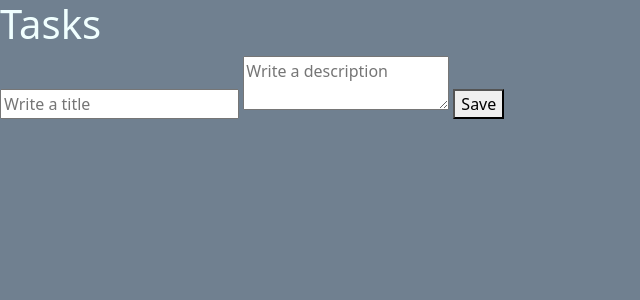
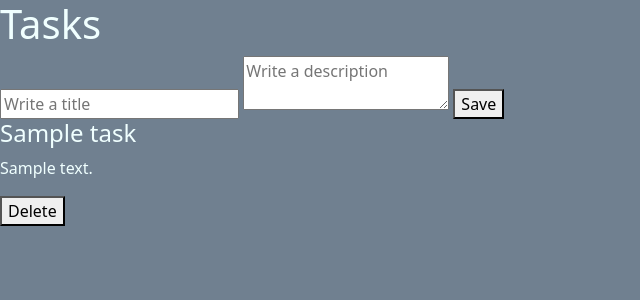
Before and after one commit to JuanFerraro/Practice-CRUDjango, a Django app: page /tasks/ in a window 1280 px wide. Shown: the top 300 px of the page, without its empty margins (0-640 px from the left). Run offline with Django 4.2, Linux system fonts and the light colour scheme; tables that the repository leaves empty hold one stand-in row (values such as "Sample post").

Commit message:
Tasks -> Added list all tasks ✅

```diff
--- a/tasks/templates/list_tasks.html
+++ b/tasks/templates/list_tasks.html
@@ -24,5 +24,15 @@
 
     </form>
 
+    {% for task in tasks %}
+        <div>
+            <h4>{{ task.title }}</h4>
+            <p>{{ task.description }}</p>
+            <button>Delete</button>
+        </div>
+    {% empty %}
+        <h1>No tasks yet</h1>
+    {% endfor %}
+
 </body>
 </html>
--- a/tasks/views.py
+++ b/tasks/views.py
@@ -3,7 +3,10 @@ from .models import Task
 
 #
 def list_tasks(request):
-    return render(request, 'list_tasks.html/')
+
+    tasks = Task.objects.all()
+    print(tasks)
+    return render(request, 'list_tasks.html/', {'tasks': tasks})
 
 
 #Create task
```
